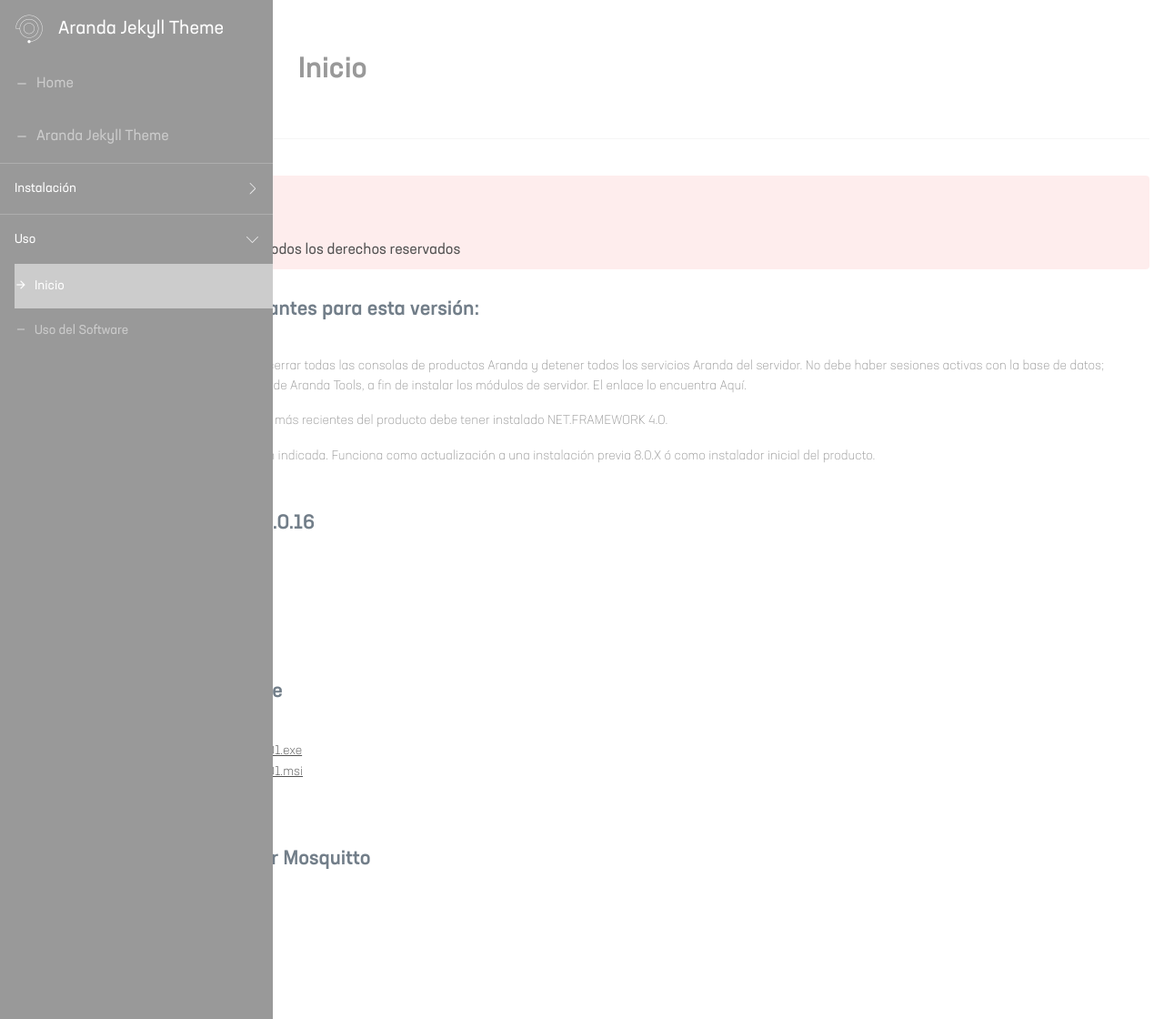
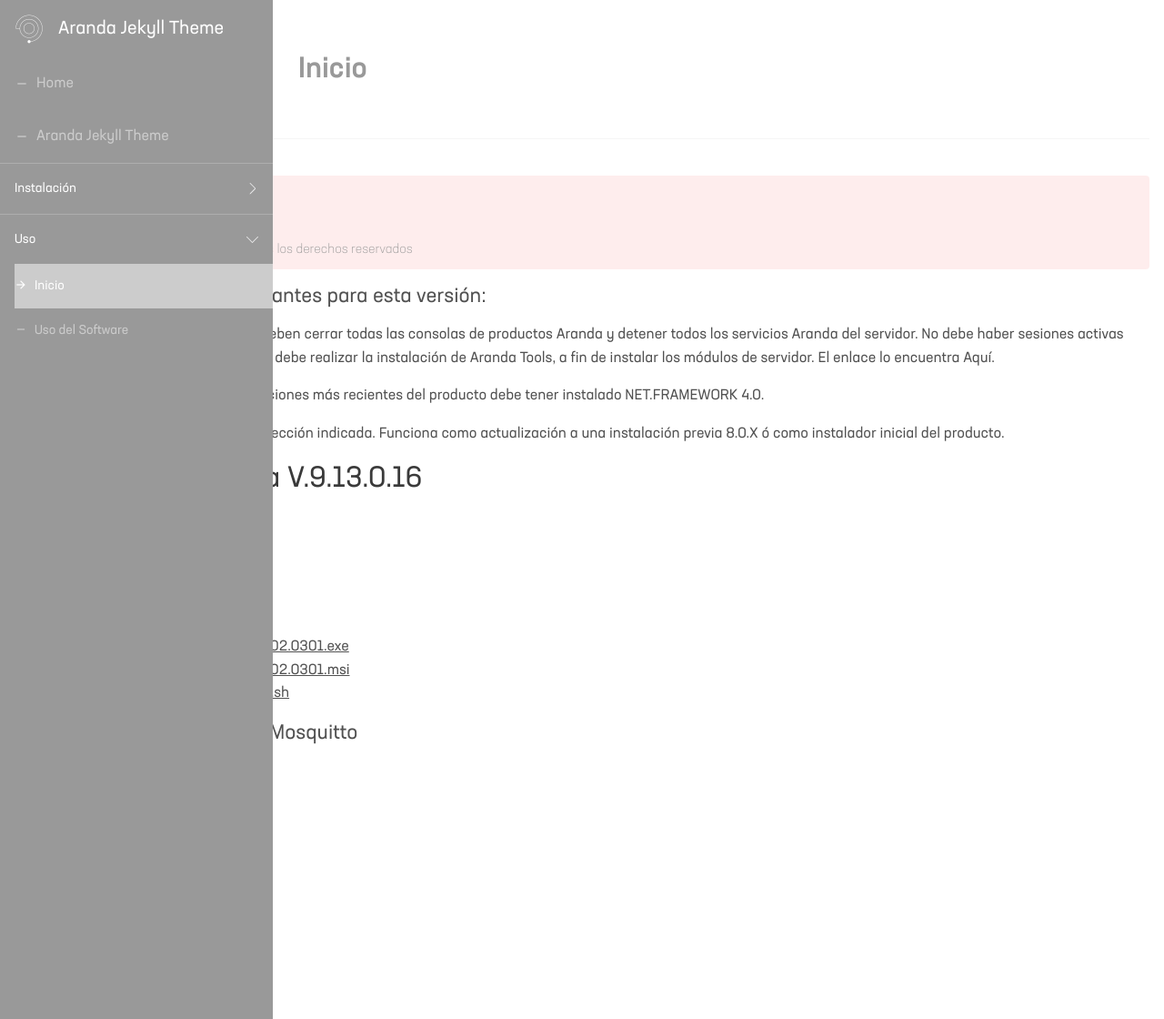
Before and after one commit to Nats85/Manuales-Aranda-Apis, a Jekyll site: the page built from docs/2.1-inicio.md, in a window 1280 px wide and 1120 px high. Shown: the whole window at 91% size. Built offline with Jekyll 4.4.1, drawn with Linux system fonts in a browser that asks for light colours.

Commit message:
Update apis.html

```diff
--- a/_layouts/apis.html
+++ b/_layouts/apis.html
@@ -16,8 +16,7 @@
 </header>
 
 <post id="documentationArea" class="sg_doc">
-  <div class="instal-content">
-       <div class="content_alert">{% include alert_instaladores.html %}</div>
-       <div class="instal">{{ content }}</div>
+  <div class="instal">
+       <div class="content_alert">{% include alert_instaladores.html %}</div> {{ content }}
   </div>
 </post>
```
